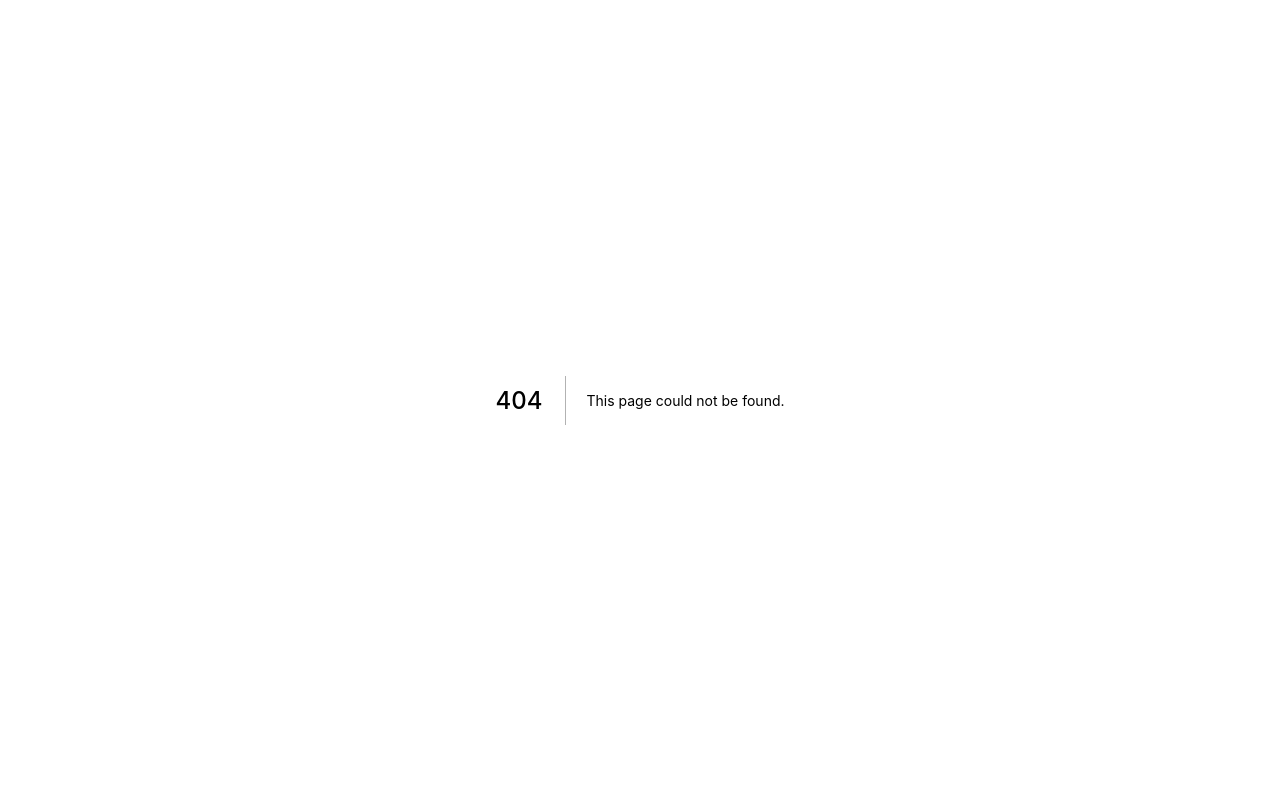
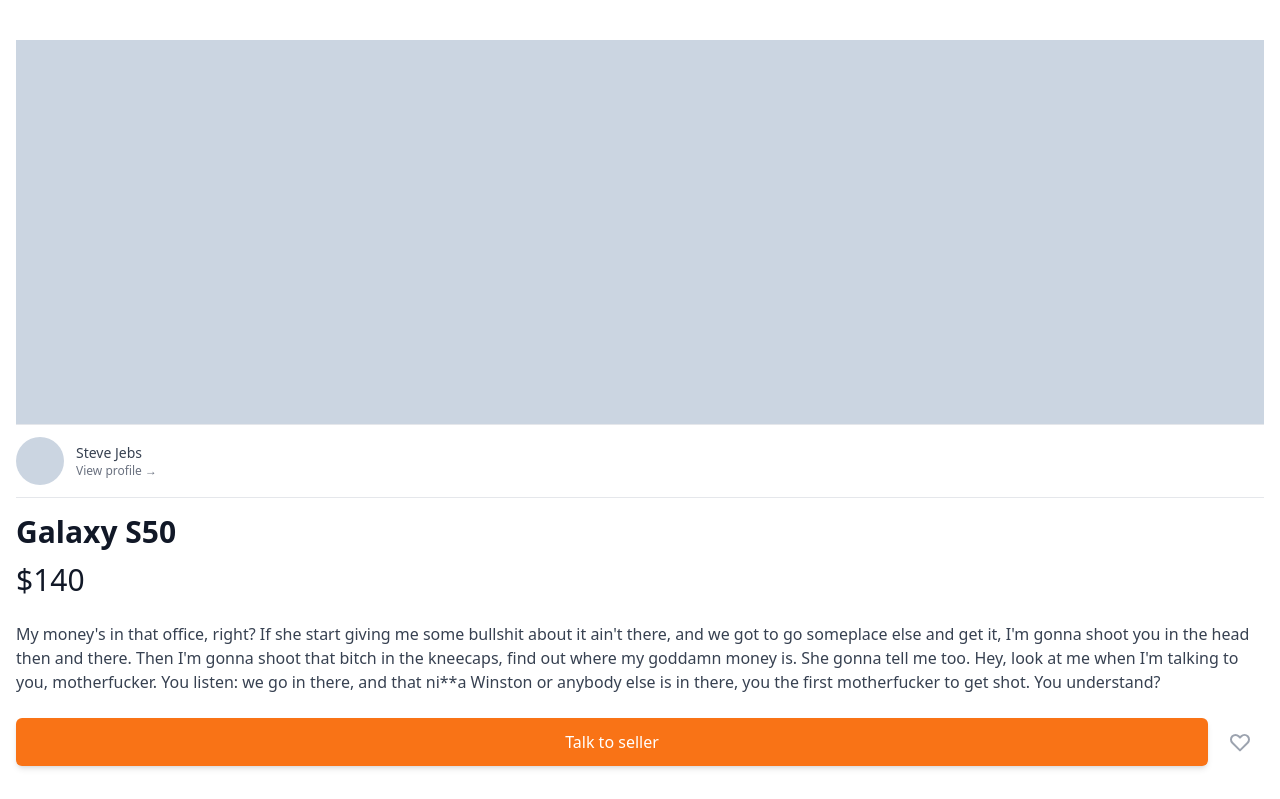
Before and after one commit to kanaheo/carrot-market, a Next.js app: page /items/1 in a window 1280 px wide. Before the commit this address had no page. Shown: the top 799 px of the page. Built offline with nearby package versions, Linux system fonts and the light colour scheme.

Commit message:
items detail

```diff
--- a/pages/index.tsx
+++ b/pages/index.tsx
@@ -6,10 +6,10 @@
       {new Array(10).fill(1).map((_, i) => (
         <div
           key={i}
-          className="flex px-4 border-b pb-4 cursor-pointer justify-between"
+          className="flex px-4  border-b pb-5 cursor-pointer justify-between"
         >
           <div className="flex space-x-4">
-            <div className="w-20 h20 bg-gray-400 rounded-md" />
+            <div className="w-20 h-20 bg-gray-400 rounded-md" />
             <div className="pt-2 flex flex-col">
               <h3 className="text-sm font-medium text-gray-900">
                 New iPhone 14
@@ -19,7 +19,7 @@
             </div>
           </div>
           <div className="flex space-x-2 items-end justify-end">
-            <div className="flex space-x-0.5 items-center text-sm text-gray-600">
+            <div className="flex space-x-0.5 items-center text-sm  text-gray-600">
               <svg
                 className="w-4 h-4"
                 fill="none"
@@ -36,7 +36,7 @@
               </svg>
               <span>1</span>
             </div>
-            <div className="flex space-x-0.5 items-center text-sm text-gray-600">
+            <div className="flex space-x-0.5 items-center text-sm  text-gray-600">
               <svg
                 className="w-4 h-4"
                 fill="none"
@@ -56,7 +56,7 @@
           </div>
         </div>
       ))}
-      <button className="fixed hover:bg-orange-600 transition-colors bottom-24 right-5 bg-orange-500 rounded-full shadow-xl p-4 text-white">
+      <button className="fixed hover:bg-orange-500 transition-colors cursor-pointer  bottom-24 right-5 shadow-xl bg-orange-400 rounded-full p-4 text-white">
         <svg
           className="h-6 w-6"
           xmlns="http://www.w3.org/2000/svg"
--- /dev/null
+++ b/pages/items/[id].tsx
@@ -0,0 +1,70 @@
+import type { NextPage } from "next";
+
+const ItemDetail: NextPage = () => {
+  return (
+    <div className="px-4 py-10">
+      <div className="mb-7">
+        <div className="h-96 bg-slate-300" />
+        <div className="flex cursor-pointer py-3 border-t border-b items-center space-x-3">
+          <div className="w-12 h-12 rounded-full bg-slate-300" />
+          <div>
+            <p className="text-sm font-medium text-gray-700">Steve Jebs</p>
+            <p className="text-xs font-medium text-gray-500">
+              View profile &rarr;
+            </p>
+          </div>
+        </div>
+        <div className="mt-4">
+          <h1 className="text-3xl font-bold text-gray-900">Galaxy S50</h1>
+          <span className="text-3xl block mt-3 text-gray-900">$140</span>
+          <p className="text-base my-6 text-gray-700">
+            My money&apos;s in that office, right? If she start giving me some
+            bullshit about it ain&apos;t there, and we got to go someplace else
+            and get it, I&apos;m gonna shoot you in the head then and there.
+            Then I&apos;m gonna shoot that bitch in the kneecaps, find out where
+            my goddamn money is. She gonna tell me too. Hey, look at me when
+            I&apos;m talking to you, motherfucker. You listen: we go in there,
+            and that ni**a Winston or anybody else is in there, you the first
+            motherfucker to get shot. You understand?
+          </p>
+          <div className="flex items-center justify-between space-x-2">
+            <button className="flex-1 bg-orange-500 text-white py-3 rounded-md font-medium hover:bg-orange-600 shadow-md focus:outline-none focus:ring-2 focus:ring-offset-2 focus:ring-orange-500">
+              Talk to seller
+            </button>
+            <button className="p-3 rounded-md flex items-center justify-center text-gray-400 hover:bg-gray-100 hover:text-gray-500">
+              <svg
+                className="h-6 w-6 "
+                xmlns="http://www.w3.org/2000/svg"
+                fill="none"
+                viewBox="0 0 24 24"
+                stroke="currentColor"
+                aria-hidden="true"
+              >
+                <path
+                  strokeLinecap="round"
+                  strokeLinejoin="round"
+                  strokeWidth="2"
+                  d="M4.318 6.318a4.5 4.5 0 000 6.364L12 20.364l7.682-7.682a4.5 4.5 0 00-6.364-6.364L12 7.636l-1.318-1.318a4.5 4.5 0 00-6.364 0z"
+                />
+              </svg>
+            </button>
+          </div>
+        </div>
+      </div>
+      <div>
+        <h2 className="text-2xl font-bold text-gray-700">Similar items</h2>
+        <div className="mt-6 grid grid-cols-2 gap-4">
+          {new Array(6).fill(1).map((_, i) => (
+            <div key={i}>
+              <div className="h-56 w-full mb-4 bg-slate-300" />
+              <h3 className=" text-gray-700 -mb-1">Galaxy S60</h3>
+              <span className="text-sm font-medium text-gray-900">$6</span>
+            </div>
+          ))}
+        </div>
+      </div>
+    </div>
+  );
+};
+
+export default ItemDetail;
```
